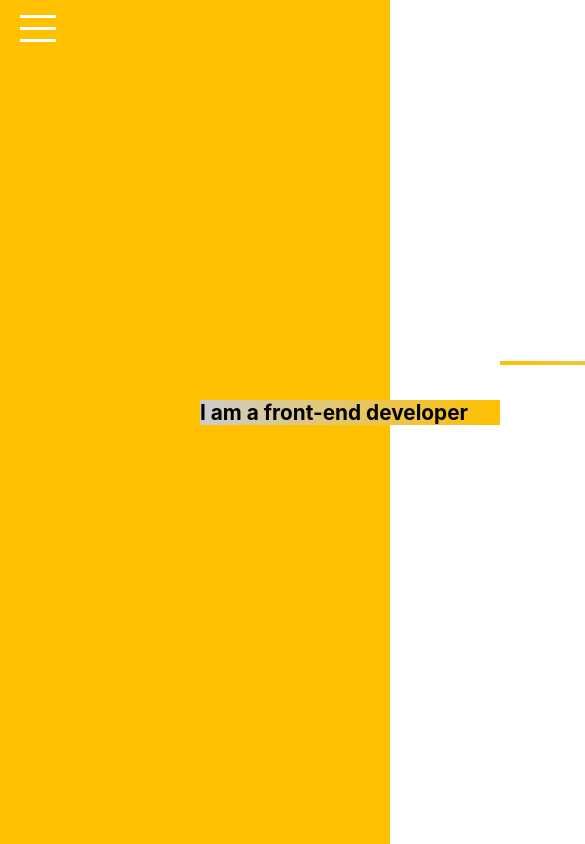
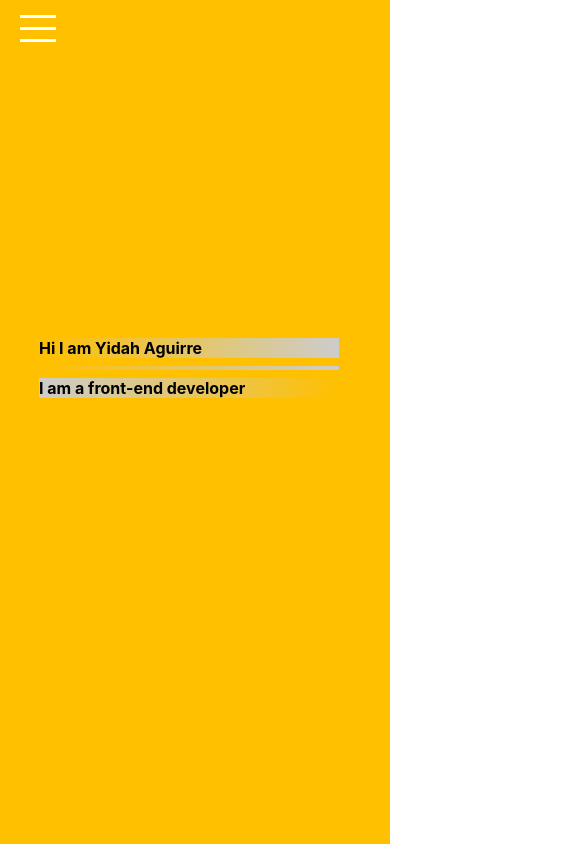
Before and after one commit to yidah/react-cv, a React (Create React App) app: page / in a window 390 px wide. Shown: the top 844 px of the page, 585 px wide, since content can reach past the window. Built offline with nearby package versions, Linux system fonts and the light colour scheme.

Commit message:
Added home mobile animation

```diff
--- a/src/components/Layout/Layout.module.css
+++ b/src/components/Layout/Layout.module.css
@@ -4,4 +4,5 @@
 
 main{
     height: 100%;
+    width: 100%;
 }
--- a/src/containers/Home/Home.module.css
+++ b/src/containers/Home/Home.module.css
@@ -2,54 +2,54 @@
     background-color: #ffc000;
     height: 100%;
     width: 100%;
-    font-size: 1.3rem;
+    font-size: 1rem;
     font-weight: 700;
 
 }
 
 .Me {
     position: relative;
-    display: inline-block;
+    top:10%;
+    left:2%;
     width: 300px;
-    animation:me-intro 4s normal forwards;
+    animation:me-intro 3s normal forwards;
 }
 
 .Line {
     position: relative;
-    display: inline-block;
+    top:41%;
+    left:10%;
+    width: 300px;
+    height: 4px;
     animation: line-intro 1s 3s normal forwards;
-    height: 4px;
-    width: 300px;
 }
 
 .MyCareer {
     position: relative;
-    display: inline-block;
+    top:90%;
+    left:10%;
     width: 300px;
-    animation: mycareer-intro 4s normal forwards;
+    animation: mycareer-intro 3s normal forwards;
 }
+
+/* menor 600px mobile
+menor 840px tablet
+greater 840px  */
 
 @media(min-with:40rem){
 
 }
 
 @keyframes me-intro {
-    0%   {background-color:#ffc000; left:0px; top:60px;}
-    25%  {background-image:linear-gradient(to left, #ccc , #ffc000); left:800px; top:60px;}
-    50%  {background-image:linear-gradient(to top, #ccc , #ffc000);  left:800px; top:300px;}
-    75%  {background-image:linear-gradient(to right #ccc , #ffc000);  left:100px; top:300px;}
-    100% {background-image:linear-gradient(to left, #ccc , #ffc000); left:800px; top:300px;}
+    50%  {background-image:linear-gradient(to top, #ccc , #ffc000);  left:2%; top:10%;}
+    100% {background-image:linear-gradient(to left, #ccc , #ffc000); left:10%; top:40%;}
   }
 
   @keyframes line-intro {
-    0%   {background-color:#ffc000; left:1000px; top:500px;}
-    100% {background-image:linear-gradient(to left, #ccc , #ffc000); left:500px; top:320px;}
+    100% {background-image:linear-gradient(to left, #ccc , #ffc000); left:10%; top:41%;}
   }
 
   @keyframes mycareer-intro {
-    0%   {background-color:#ffc000; left:1000px; top:800px; }
-    25%  {background-image:linear-gradient(to right, #ccc , #ffc000); left:200px; top:800px;}
-    50%  {background-image:linear-gradient(to bottom, #ccc , #ffc000);  left:200px; top:350px;}
-    75%  {background-image:linear-gradient(to left #ccc , #ffc000);  left:1000px; top:350px;}
-    100% {background-image:linear-gradient(to right, #ccc , #ffc000); left:200px; top:350px;}
+    50%  {background-image:linear-gradient(to top, #ccc , #ffc000);  left:10%; top:90%;}
+    100% {background-image:linear-gradient(to right, #ccc , #ffc000); left:10%; top:42%;}
   }
```
